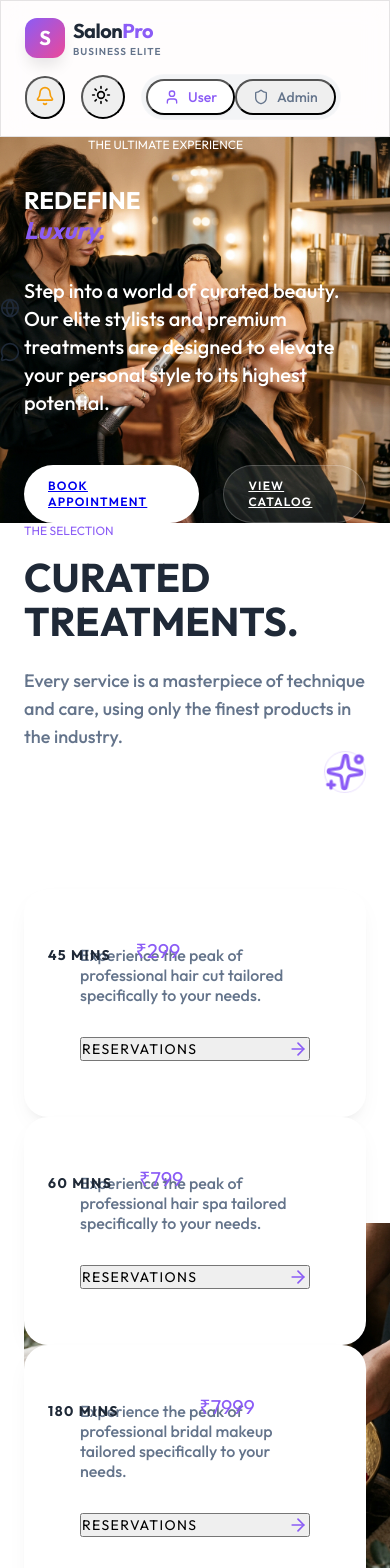
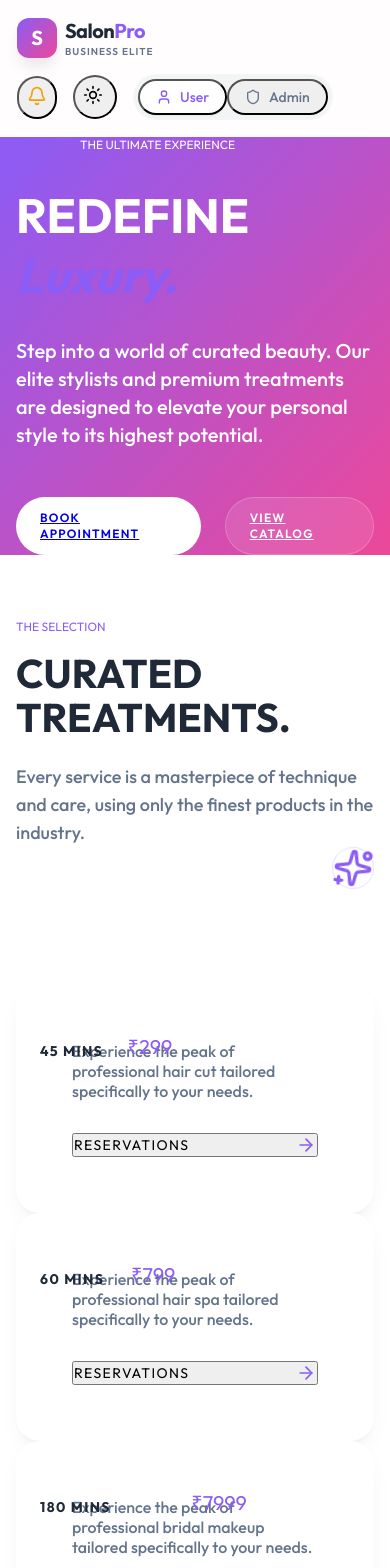
Before and after one commit to Deeva2601/SalonPro_Business_elite, a React (Vite) app: page / in a window 390 px wide. Shown: the top 1568 px of the page. Built offline with nearby package versions, Linux system fonts and the light colour scheme.

Commit message:
Fix CSS collisions, remove background images, and improve mobile responsiveness

```diff
--- a/src/App.css
+++ b/src/App.css
@@ -400,9 +400,12 @@ tr:hover > td {
 
 /* ---- Form field mobile fix ---- */
 @media (max-width: 767px) {
-  .text-6xl {
-    font-size: 2.5rem;
-  }
+  .text-6xl { font-size: 2.5rem; }
+  .text-7xl { font-size: 3rem; }
+  .text-8xl { font-size: 3.5rem; }
+  .py-32 { padding-top: 4rem; padding-bottom: 4rem; }
+  .px-6 { padding-left: 1rem; padding-right: 1rem; }
+  .gap-20 { gap: 2.5rem; }
   .footer-links {
     gap: 2rem;
   }
--- a/src/components/Navbar.jsx
+++ b/src/components/Navbar.jsx
@@ -7,7 +7,7 @@ const Navbar = () => {
   const [notificationsEnabled, setNotificationsEnabled] = React.useState(true);
 
   return (
-    <nav className="glass sticky top-0 z-50 px-6 py-4 flex items-center justify-between border-b border-opacity-10 backdrop-blur-md">
+    <nav className="glass sticky top-0 z-50 px-6 py-4 flex items-center justify-between border-b border-gray-100 dark:border-gray-800 bg-white/80 dark:bg-gray-950/80 backdrop-blur-xl">
       <div className="flex items-center gap-2">
         <div className="w-10 h-10 bg-gradient-to-br from-primary to-secondary rounded-xl flex items-center justify-center text-white font-bold text-xl shadow-lg">
           S
--- a/src/pages/CustomerApp.jsx
+++ b/src/pages/CustomerApp.jsx
@@ -33,14 +33,10 @@ const CustomerApp = () => {
   return (
     <div className="bg-white dark:bg-gray-950">
       {/* Hero Section - Magazine Style */}
-      <section className="relative h-screen flex items-center overflow-hidden">
+      <section className="relative h-[90vh] flex items-center overflow-hidden bg-gray-950">
         <div className="absolute inset-0 z-0">
-          <img
-            src="/hero-bg.png"
-            alt="Luxury Salon"
-            className="w-full h-full object-cover"
-          />
-          <div className="absolute inset-0 bg-black/40 backdrop-blur-[2px]" />
+          <div className="absolute inset-0 bg-gradient-to-br from-gray-900 via-gray-950 to-black" />
+          <div className="absolute inset-0 opacity-20 bg-[url('https://www.transparenttextures.com/patterns/carbon-fibre.png')]" />
         </div>
 
         <div className="max-w-7xl mx-auto px-6 w-full relative z-10">
@@ -73,22 +69,11 @@ const CustomerApp = () => {
           </div>
         </div>
 
-        <div className="absolute bottom-10 right-10 hidden lg:block">
-          <div className="flex flex-col gap-6 text-white/60">
-            <Globe size={20} className="hover:text-white cursor-pointer transition-colors" />
-            <MessageCircle size={20} className="hover:text-white cursor-pointer transition-colors" />
-          </div>
-        </div>
       </section>
 
       {/* Services Catalog */}
-      <section id="services" className="py-32 px-6 bg-white dark:bg-gray-950 relative overflow-hidden">
-        {/* Aesthetic Background Detail */}
-        <div className="absolute top-1/2 left-0 w-full h-[500px] -translate-y-1/2 opacity-5 pointer-events-none">
-          <img src="/service-bg.png" alt="detail" className="w-full h-full object-cover scale-150 grayscale" />
-        </div>
-
-        <div className="max-w-7xl mx-auto relative z-10">
+      <section id="services" className="py-32 px-6 bg-white dark:bg-gray-950">
+        <div className="max-w-7xl mx-auto">
           <div className="flex flex-col md:flex-row justify-between items-end mb-24 gap-12">
             <div className="max-w-xl">
               <p className="text-primary text-xs font-black uppercase tracking-[0.4em] mb-4">The Selection</p>
--- a/src/pages/Login.jsx
+++ b/src/pages/Login.jsx
@@ -21,13 +21,9 @@ const Login = () => {
   return (
     <div className="min-h-screen flex items-stretch bg-white dark:bg-gray-950 overflow-hidden">
       {/* Left Side: Visual Experience */}
-      <div className="hidden lg:flex lg:w-1/2 relative overflow-hidden">
-        <img
-          src="/login-bg.png"
-          alt="Salon Interior"
-          className="absolute inset-0 w-full h-full object-cover scale-105 animate-pulse-slow"
-        />
-        <div className="absolute inset-0 bg-gradient-to-t from-gray-900 via-gray-900/40 to-transparent" />
+      <div className="hidden lg:flex lg:w-1/2 relative overflow-hidden bg-gray-950">
+        <div className="absolute inset-0 bg-gradient-to-br from-gray-900 via-gray-950 to-black" />
+        <div className="absolute inset-0 opacity-10 bg-[url('https://www.transparenttextures.com/patterns/carbon-fibre.png')]" />
 
         <div className="relative z-10 p-16 self-end w-full">
           <motion.div
```
